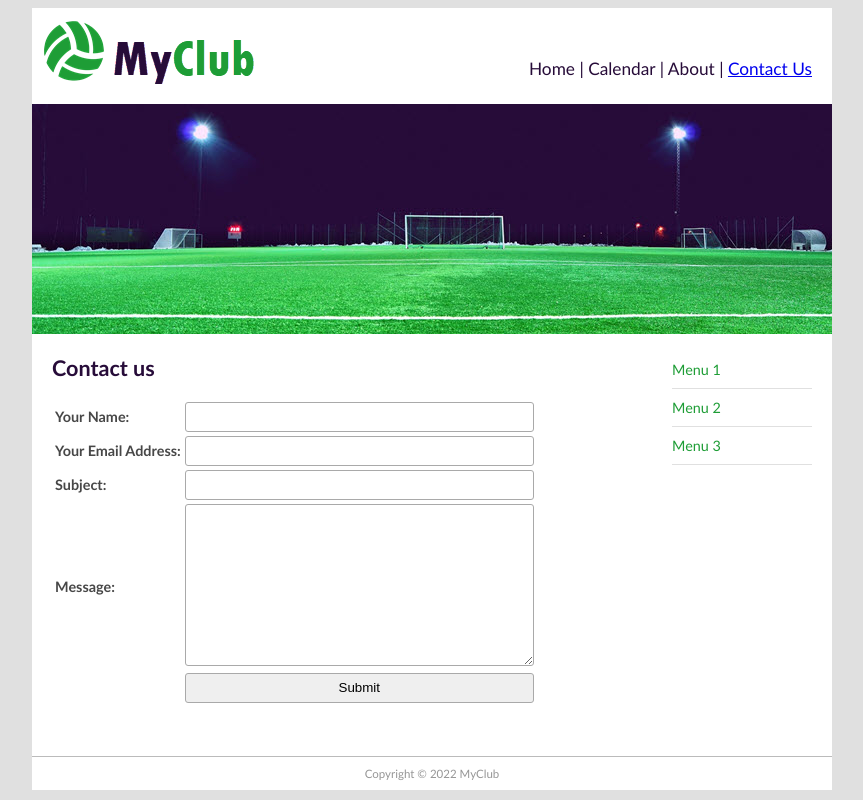
After one commit to eflipe/the_django_book, a Django app: page /contact/ in a window 1280 px wide. The commit adds this page. Shown: the whole page, without its empty margins (208-1071 px from the left). Run offline with Django 3.2, Linux system fonts and the light colour scheme.

Commit message:
[ADD] forms logic

```diff
--- /dev/null
+++ b/myclub_root/myclub_site/forms.py
@@ -0,0 +1,30 @@
+from django import forms
+from django.shortcuts import render
+from django.http import HttpResponseRedirect
+
+
+class ContactForm(forms.Form):
+    name = forms.CharField(max_length=100, label='Your Name')
+    email = forms.EmailField(required=False, label='Your Email Address')
+    subject = forms.CharField(max_length=100)
+    message = forms.CharField(widget=forms.Textarea)
+
+
+def contact(request):
+    submitted = False
+    if request.method == 'POST':
+        form = ContactForm(request.POST)
+        if form.is_valid():
+            cd = form.cleaned_data
+            print("CD ---->", cd)
+            # assert False
+            return HttpResponseRedirect('/contact?submitted=True')
+    else:
+        form = ContactForm()
+        if 'submitted' in request.GET:
+            submitted = True
+
+    template = 'contact/contact.html'
+    form_dict = {'form': form, 'submitted': submitted}
+
+    return render(request, template, form_dict)
--- a/myclub_root/myclub_site/static/main.css
+++ b/myclub_root/myclub_site/static/main.css
@@ -92,3 +92,46 @@ table.month th {
 th.month {
   display: none;
 }
+
+ul.errorlist {
+  margin: 0;
+  padding: 0;
+}
+
+.errorlist li {
+  border: 1px solid red;
+  color: red;
+  background: rgba(255, 0, 0, 0.15);
+  list-style-position: inside;
+  display: block;
+  font-size: 1.2em;
+  margin: 0 0 3px;
+  padding: 4px 5px;
+  text-align: center;
+  border-radius: 3px;
+}
+
+input, textarea {
+  width: 100%;
+  padding: 5px !important;
+  -webkit-box-sizing: border-box;
+  -moz-box-sizing: border-box;
+  box-sizing: border-box;
+  border-radius: 3px;
+  border-style: solid;
+  border-width: 1px;
+  border-color: rgb(169, 169, 169)
+}
+
+input {
+  height: 30px;
+}
+
+.success {
+  background-color: rgba(0, 128, 0, 0.15);
+  padding: 10px;
+  text-align: center;
+  color: green;
+  border: 1px solid green;
+  border-radius: 3px;
+}
--- a/myclub_root/myclub_site/templates/base.html
+++ b/myclub_root/myclub_site/templates/base.html
@@ -16,7 +16,7 @@
   <div id="wrapper">
     <header id="header">
       <div id="logo"><img src="{% static 'logo.png' %}" alt="" /></div>
-      <div id="top_menu">Home | Calendar | About | Contact</div>
+      <div id="top_menu">Home | Calendar | About | <a href="/contact">Contact Us</a> </div>
       <div id="topbanner"><img src="{% static 'top_banner.jpg' %}" alt="" /></div>
     </header>
     <aside id="rightsidebar">
--- /dev/null
+++ b/myclub_root/myclub_site/templates/contact/contact.html
@@ -0,0 +1,26 @@
+{% extends "base.html" %}
+{% block title %}
+Contact Us
+{% endblock title %}
+
+{% block content %}
+<h1>Contact us</h1>
+
+ {% if submitted %}
+   <p class="success">
+    Your message was submitted successfully. Thank you.
+   </p>
+
+ {% else %}
+   <form action="" method="post" novalidate>
+   <table>
+     {{ form.as_table }}
+     <tr>
+       <td>&nbsp;</td>
+       <td><input type="submit" value="Submit"></td>
+     </tr>
+   </table>
+   {% csrf_token %}
+   </form>
+ {% endif %}
+{% endblock content %}
--- a/myclub_root/myclub_site/urls.py
+++ b/myclub_root/myclub_site/urls.py
@@ -15,8 +15,10 @@ Including another URLconf
 """
 from django.contrib import admin
 from django.urls import include, path
+from . import forms
 
 urlpatterns = [
     path('admin/', admin.site.urls),
+    path('contact/', forms.contact, name='contact'),
     path('', include('events_app.urls')),
 ]
```
